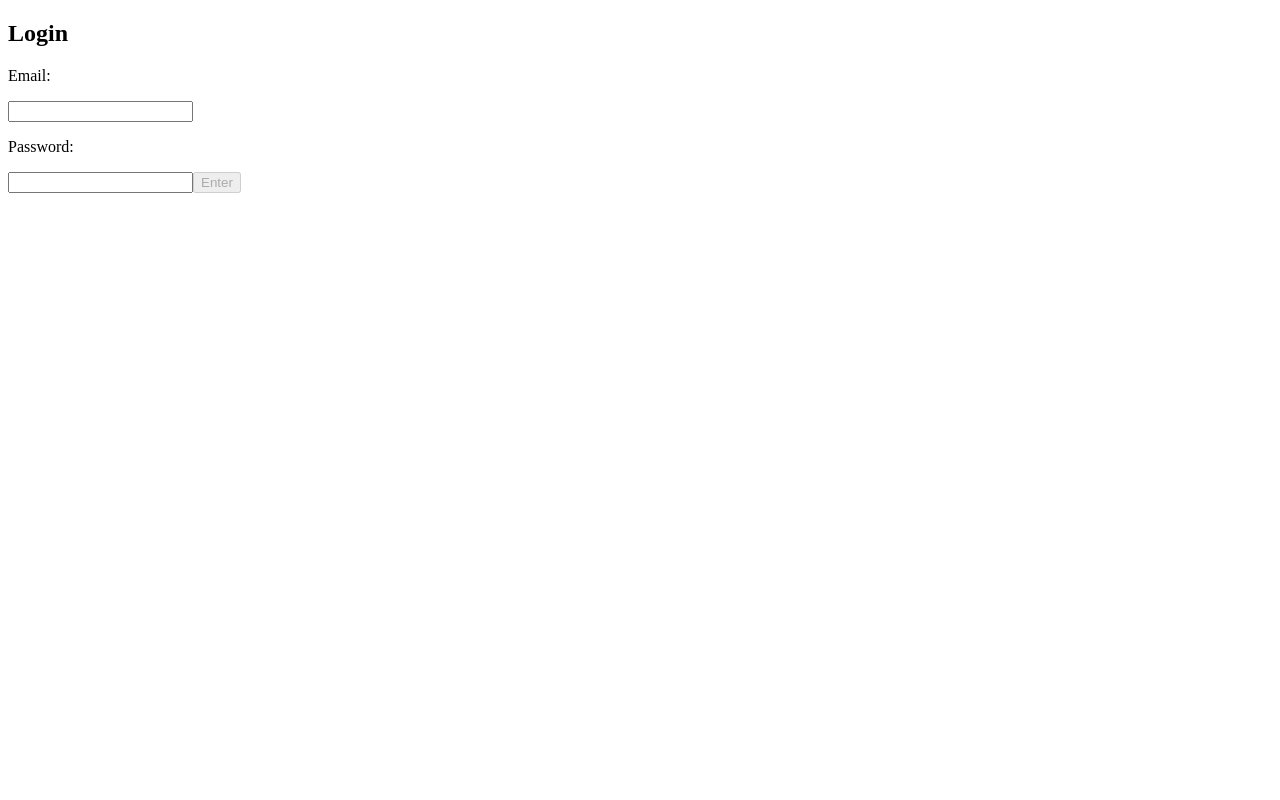
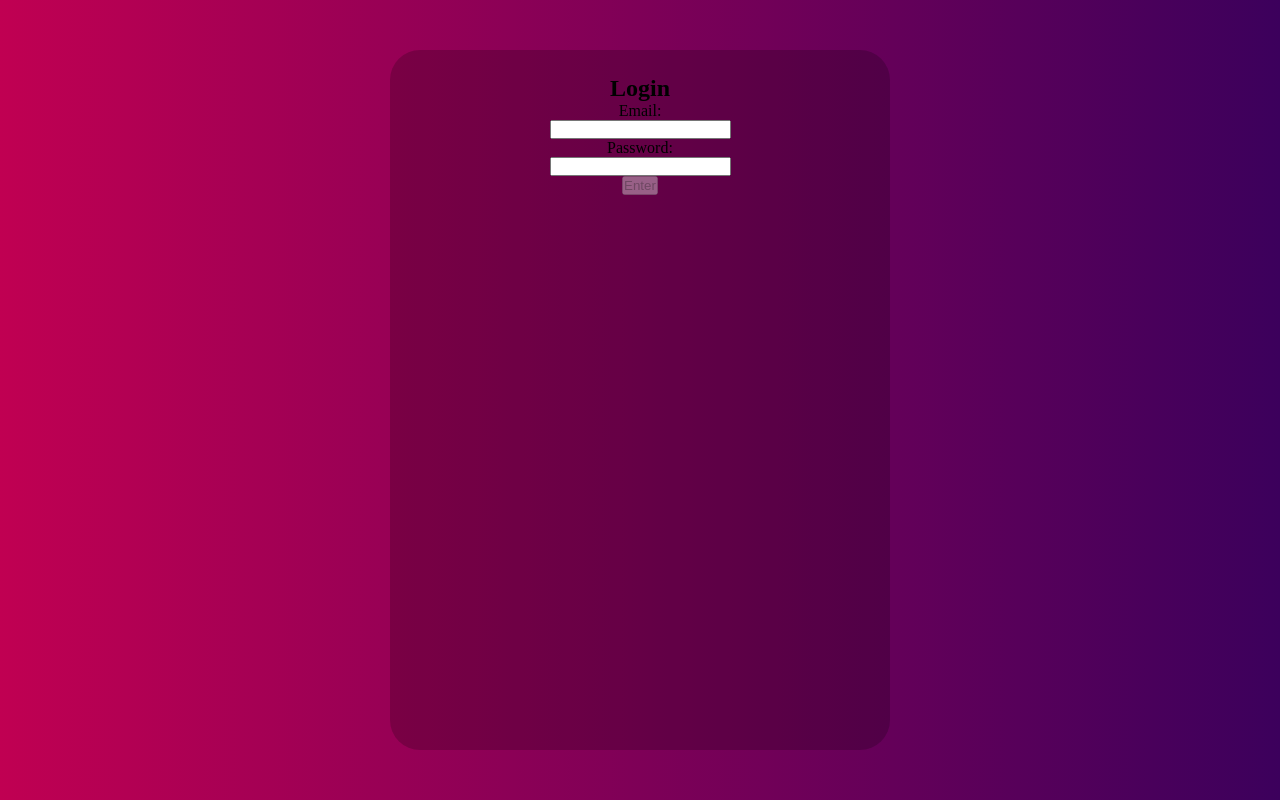
Before and after one commit to Ply3r/desafioVoll, a React (Create React App) app in the folder frontend/: page / in a window 1280 px wide. Built offline with nearby package versions, Linux system fonts and the light colour scheme.

Commit message:
add: add fix in docker compose

```diff
--- a/frontend/src/App.js
+++ b/frontend/src/App.js
@@ -1,6 +1,7 @@
 import { BrowserRouter, Route, Routes } from 'react-router-dom';
 import Login from './pages/Login';
 import MainProvider from './provider/mainProvider';
+import './css/style.css';
 
 function App() {
   return (
--- a/frontend/src/css/login.css
+++ b/frontend/src/css/login.css
@@ -0,0 +1,18 @@
+.login-page {
+  width: 100vw;
+  height: 100vh;
+  display: grid;
+  background: linear-gradient(90deg, rgba(192,0,82,1) 0%, rgba(60,0,92,1) 100%);
+  place-items: center;
+}
+
+.login-container {
+  background-color: rgba(0, 0, 0, 0.2);
+  width: 500px;
+  height: 700px;
+  border-radius: 30px;
+  padding: 25px;
+  display: flex;
+  flex-direction: column;
+  align-items: center;
+}
--- a/frontend/src/css/style.css
+++ b/frontend/src/css/style.css
@@ -1,5 +1,12 @@
+@import url('https://fonts.googleapis.com/css2?family=Poppins:wght@400;500;600&display=swap');
+
 * {
   margin: 0;
   padding: 0;
   box-sizing: border-box;
 }
+
+.hero-title {
+  font-size: 1.5em;
+  margin: 15px;
+}
--- a/frontend/src/pages/Login.jsx
+++ b/frontend/src/pages/Login.jsx
@@ -1,10 +1,12 @@
 import { useEffect, useState } from "react";
-import { Link } from "react-router-dom";
+import { useNavigate } from "react-router-dom";
+import '../css/login.css';
 
 const Login = () => {
   const [email, setEmail] = useState('');
   const [password, setPassword] = useState('');
   const [isButtonActive, setIsButtonActive] = useState(false);
+  const navigate = useNavigate();
 
   const checkFields = () => {
     const emailRegex = /^\w+@[a-zA-Z_]+?\.[a-zA-Z]{2,3}$/;
@@ -16,6 +18,7 @@ const Login = () => {
 
   const makeRequest = () => {
 
+    navigate('/home');
   }
 
   useEffect(() => {
@@ -36,9 +39,12 @@ const Login = () => {
           onChange={ ({ target: { value } }) => setPassword(value) }
           value={ password }
         />
-        <Link to="/home">
-          <button disabled={ !isButtonActive }>Enter</button>
-        </Link>
+        <button
+          onClick={ makeRequest }
+          disabled={ !isButtonActive }
+        >
+          Enter
+        </button>
       </div>
     </div>
   )
```
Also changed, not shown: 2 other files (tests, documents, lock files or other folders).
